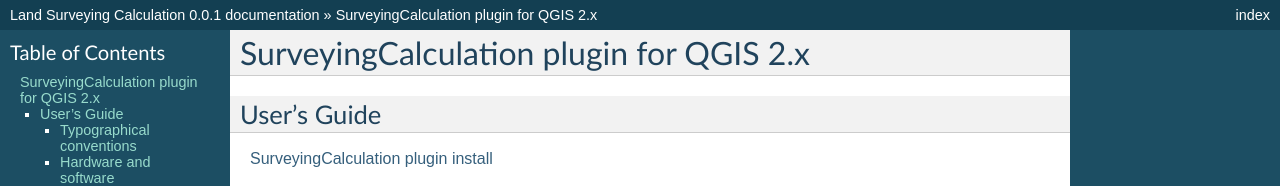
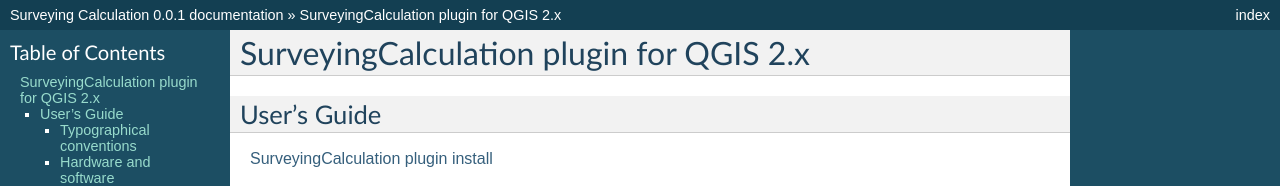
Before and after one commit to zsiki/ls, a Sphinx documentation site: the page built from doc/source/usersguide.rst, in a window 1280 px wide and 900 px high. Shown: the top 186 px of the window. Built offline with Sphinx 7.4.7, drawn with Linux system fonts in a browser that asks for light colours; some of the changed text lies outside the part shown.

```diff
--- a/doc/source/conf.py
+++ b/doc/source/conf.py
@@ -40,7 +40,7 @@
 master_doc = 'index'
 
 # General information about the project.
-project = u'Land Surveying Calculation'
+project = u'Surveying Calculation'
 copyright = u'2014, DigiKom Ltd'
 
 # The version info for the project you're documenting, acts as replacement for
@@ -178,7 +178,7 @@
 # Grouping the document tree into LaTeX files. List of tuples
 # (source start file, target name, title, author, documentclass [howto/manual]).
 latex_documents = [
-  ('index', 'LandSurveyingCalculation.tex', u'Land Surveying Calculation Documentation',
+  ('index', 'SurveyingCalculation.tex', u'Surveying Calculation Documentation',
    u'DigiKom Ltd', 'manual'),
 ]
 
@@ -211,7 +211,7 @@
 # One entry per manual page. List of tuples
 # (source start file, name, description, authors, manual section).
 man_pages = [
-    ('index', 'landsurveyingcalculation', u'Land Surveying Calculation Documentation',
+    ('index', 'surveyingcalculation', u'Surveying Calculation Documentation',
      [u'DigiKom Ltd'], 1)
 ]
 
@@ -219,7 +219,7 @@
 # -- Options for Epub output ---------------------------------------------------
 
 # Bibliographic Dublin Core info.
-epub_title = u'Land Surveying Calculation'
+epub_title = u'Surveying Calculation'
 epub_author = u'DigiKom Ltd'
 epub_publisher = u'DigiKom Ltd'
 epub_copyright = u'2014, DigiKom Ltd'
```
Also changed, not shown: doc/source/index.rst (+8 -2 lines).
